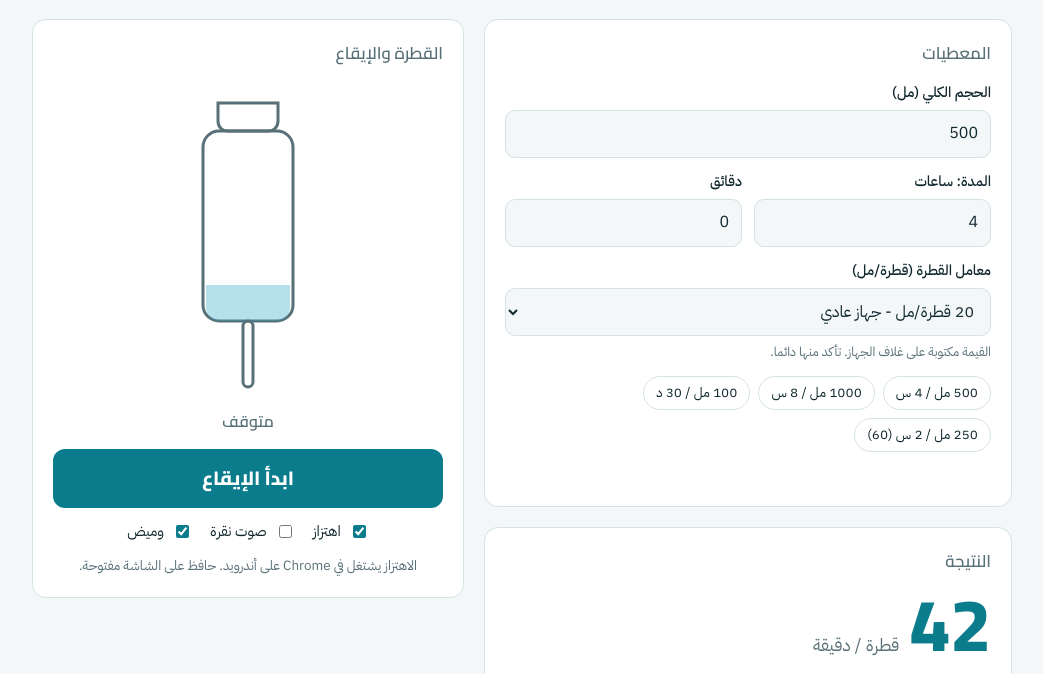
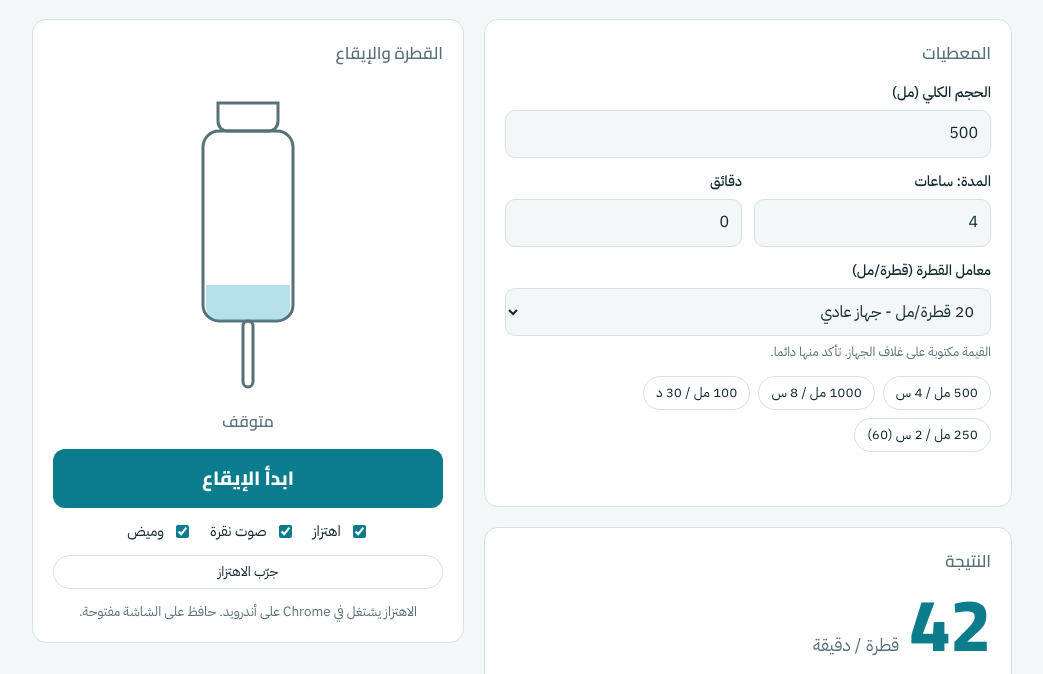
Before and after one commit to seifeddinex/goutte-by-nurse-seif, a plain HTML site: page index.html in a window 1280 px wide. Shown: the part 126-800 px from the top of the page, without its empty margins (118-1161 px from the left). Drawn offline with Linux system fonts and the light colour scheme.

Commit message:
تحديث الاهتزاز

```diff
--- a/index.html
+++ b/index.html
@@ -161,9 +161,10 @@ input:focus-visible,select:focus-visible,button:focus-visible{outline:3px solid
         <button type="button" class="go" id="go" aria-pressed="false"></button>
         <div class="toggles">
           <label><input type="checkbox" id="optVib" checked> <span data-i="vib"></span></label>
-          <label><input type="checkbox" id="optSnd"> <span data-i="snd"></span></label>
+          <label><input type="checkbox" id="optSnd" checked> <span data-i="snd"></span></label>
           <label><input type="checkbox" id="optFlash" checked> <span data-i="flash"></span></label>
         </div>
+        <button type="button" class="chip" id="vibTest" data-i="vibTest"></button>
         <p class="note" id="note"></p>
       </div>
     </section>
@@ -182,7 +183,9 @@ input:focus-visible,select:focus-visible,button:focus-visible{outline:3px solid
       out:'النتيجة',unitGtt:'قطرة / دقيقة',sec:'ثانية بين كل قطرة',mlh:'مل / ساعة',
       warn:'أداة مساعدة للتعلم والتذكير. لا تعوض البروتوكول الطبي ولا مراقبة المريض.',
       viz:'القطرة والإيقاع',start:'ابدأ الإيقاع',stop:'أوقف الإيقاع',stopped:'متوقف',drop:'القطرة رقم ',
-      vib:'اهتزاز',snd:'صوت نقرة',flash:'وميض',
+      vib:'اهتزاز',snd:'صوت نقرة',flash:'وميض',vibTest:'جرّب الاهتزاز',
+      vibOk:'أُرسل أمر الاهتزاز. إذا ما اهتزّ الهاتف، تحقق من إعدادات الاهتزاز واللمس في الهاتف ومن وضع توفير البطارية.',
+      vibBlocked:'المتصفح رفض الاهتزاز. افتح الصفحة مباشرة في Chrome (ماشي داخل تطبيق أو معاينة)، وتأكد أن الهاتف ليس في وضع الصامت وأن «الاهتزاز عند اللمس» مفعّل.',
       noVib:'iPhone لا يسمح للمواقع بالاهتزاز. استعمل الصوت (ارفع الصوت وتأكد أن زر الصامت مقفل) أو الوميض.',
       yesVib:'الاهتزاز يشتغل في Chrome على أندرويد. حافظ على الشاشة مفتوحة.',
       errVal:'أدخل حجما ومدة أكبر من صفر.',errFast:'الإيقاع سريع جدا. تحقق من المعطيات.',errSlow:'الإيقاع بطيء جدا. تحقق من المعطيات.'},
@@ -195,7 +198,9 @@ input:focus-visible,select:focus-visible,button:focus-visible{outline:3px solid
       out:'Résultat',unitGtt:'gouttes / minute',sec:'secondes entre deux gouttes',mlh:'mL / heure',
       warn:'Outil d’aide et d’apprentissage. Il ne remplace ni le protocole médical ni la surveillance du patient.',
       viz:'Goutte et rythme',start:'Démarrer le rythme',stop:'Arrêter le rythme',stopped:'Arrêté',drop:'Goutte n° ',
-      vib:'Vibration',snd:'Clic sonore',flash:'Flash',
+      vib:'Vibration',snd:'Clic sonore',flash:'Flash',vibTest:'Tester la vibration',
+      vibOk:'Commande de vibration envoyée. Si rien ne vibre, vérifiez les réglages de vibration/toucher et le mode économie de batterie.',
+      vibBlocked:'Le navigateur a refusé la vibration. Ouvrez la page directement dans Chrome (pas dans une application), vérifiez que le téléphone n’est pas en silencieux et que le retour haptique est activé.',
       noVib:'L’iPhone n’autorise pas la vibration sur les sites web. Utilisez le son (volume monté, mode silencieux désactivé) ou le flash.',
       yesVib:'La vibration fonctionne sur Chrome Android. Gardez l’écran allumé.',
       errVal:'Entrez un volume et une durée supérieurs à zéro.',errFast:'Rythme trop rapide. Vérifiez les données.',errSlow:'Rythme trop lent. Vérifiez les données.'},
@@ -208,7 +213,9 @@ input:focus-visible,select:focus-visible,button:focus-visible{outline:3px solid
       out:'Result',unitGtt:'drops / minute',sec:'seconds between drops',mlh:'mL / hour',
       warn:'A learning and reminder aid. It does not replace the medical protocol or patient monitoring.',
       viz:'Drop and rhythm',start:'Start rhythm',stop:'Stop rhythm',stopped:'Stopped',drop:'Drop #',
-      vib:'Vibration',snd:'Click sound',flash:'Flash',
+      vib:'Vibration',snd:'Click sound',flash:'Flash',vibTest:'Test vibration',
+      vibOk:'Vibration command sent. If nothing vibrates, check the phone’s vibration/touch feedback settings and battery saver.',
+      vibBlocked:'The browser refused to vibrate. Open the page directly in Chrome (not inside an app or preview), make sure the phone is not on silent and touch feedback is on.',
       noVib:'iPhone does not let websites vibrate. Use sound (volume up, silent mode off) or flash.',
       yesVib:'Vibration works in Chrome on Android. Keep the screen on.',
       errVal:'Enter a volume and a time greater than zero.',errFast:'Rate is too fast. Check the inputs.',errSlow:'Rate is too slow. Check the inputs.'}
@@ -219,7 +226,7 @@ input:focus-visible,select:focus-visible,button:focus-visible{outline:3px solid
   var vol=$('vol'),hrs=$('hrs'),mins=$('mins'),df=$('df'),err=$('err');
   var rate=0,errKey='',running=false,timer=null,next=0,count=0,wake=null,actx=null;
   var drop=$('drop'),ripple=$('ripple'),flash=$('flash');
-  var lastTick=0,interval=1000,raf=0;
+  var lastTick=0,interval=1000,raf=0,vibWarned=false;
   var canVib=typeof navigator.vibrate==='function';
   function t(k){return T[lang][k]}
   function fmt(n,d){return n.toLocaleString('en-US',{maximumFractionDigits:d,minimumFractionDigits:0})}
@@ -325,7 +332,11 @@ input:focus-visible,select:focus-visible,button:focus-visible{outline:3px solid
     interval=60000/rate;
     count++;
     lastTick=performance.now();
-    if($('optVib').checked&&canVib){try{navigator.vibrate(Math.min(60,interval*.4))}catch(e){}}
+    if($('optVib').checked&&canVib){
+      var vr=false;
+      try{vr=navigator.vibrate(Math.min(120,interval*.5))}catch(e){}
+      if(vr===false&&!vibWarned){vibWarned=true;$('note').textContent=t('vibBlocked')}
+    }
     if($('optSnd').checked)click();
     $('beat').textContent=t('drop')+count;
     next+=interval;
@@ -368,7 +379,11 @@ input:focus-visible,select:focus-visible,button:focus-visible{outline:3px solid
   document.addEventListener('visibilitychange',function(){if(running&&!document.hidden&&!wake)lock()});
 
   $('optSnd').addEventListener('change',function(){if(this.checked&&running)unlockAudio()});
-  if(!canVib)$('optSnd').checked=true;
+  $('vibTest').addEventListener('click',function(){
+    var r=false;
+    try{r=canVib&&navigator.vibrate([250,120,250])}catch(e){r=false}
+    $('note').textContent=!canVib?t('noVib'):(r?t('vibOk'):t('vibBlocked'));
+  });
   applyLang();calc();
 })();
 </script>
```
